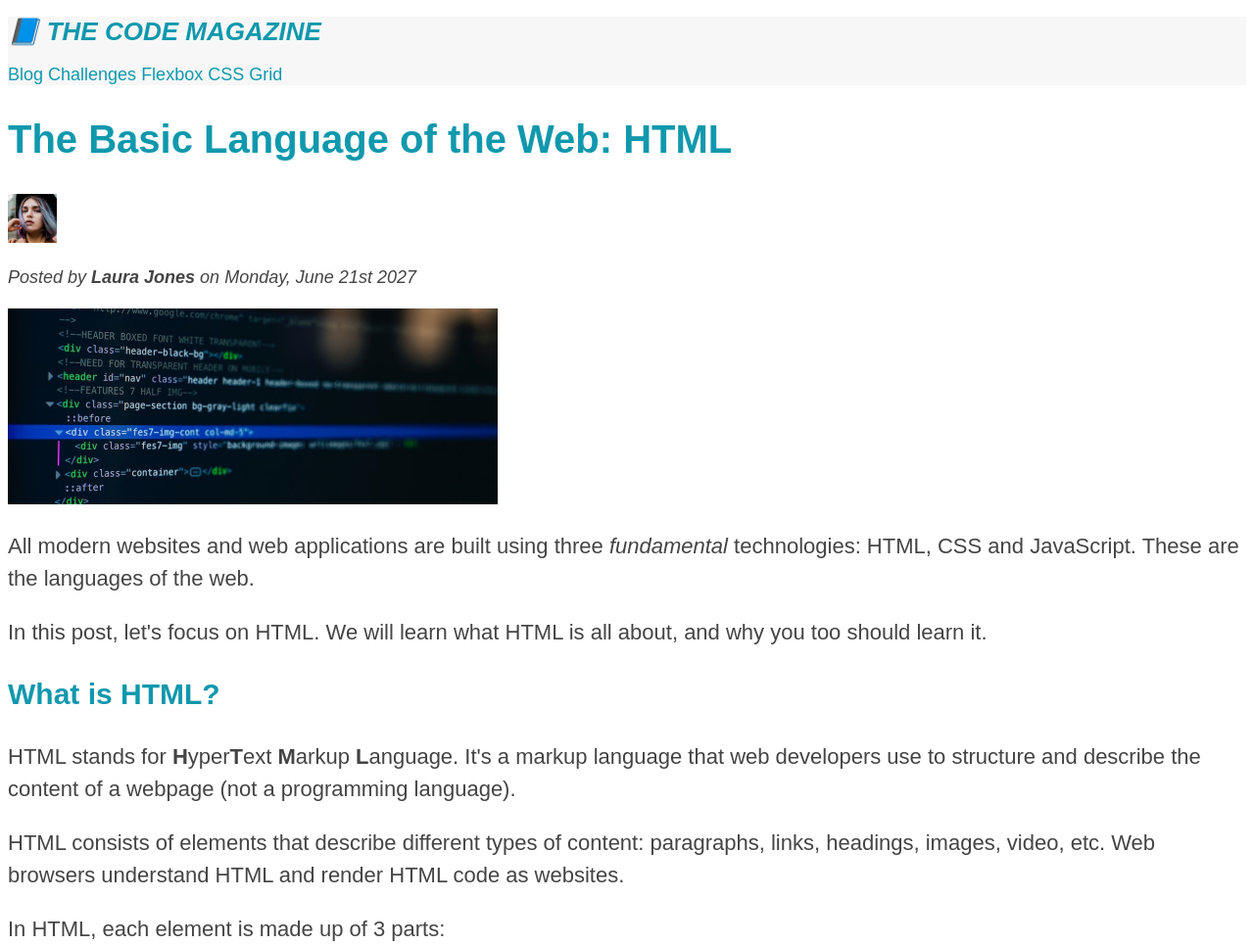
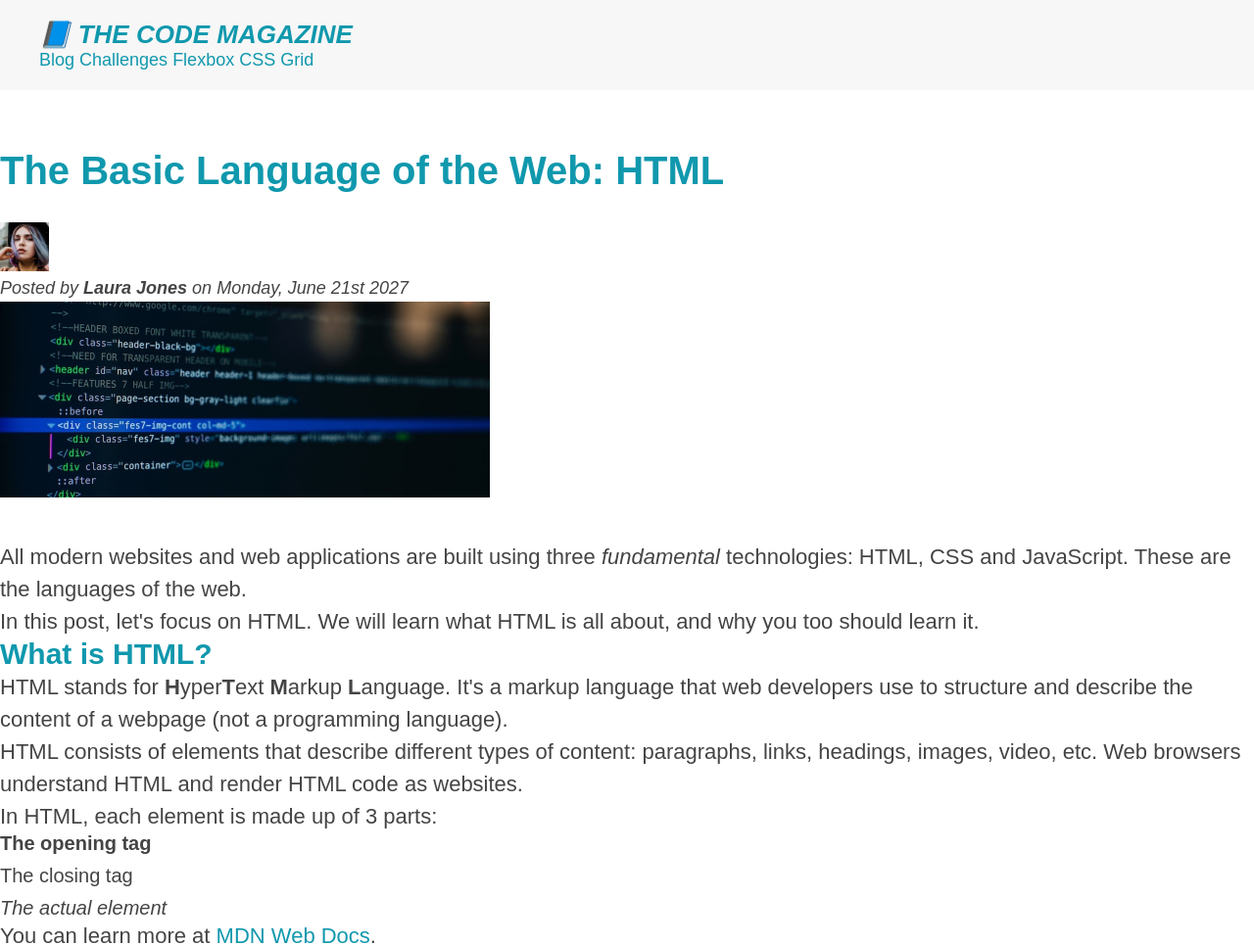
Before and after one commit to ylmztrkbatuhan/html-css, a plain HTML site: page starter/03-CSS-Fundamentals/index.html in a window 1280 px wide. Shown: the top 965 px of the page at 98% size. Drawn offline with Linux system fonts and the light colour scheme.

Commit message:
using margin and paddin

```diff
--- a/starter/03-CSS-Fundamentals/style.css
+++ b/starter/03-CSS-Fundamentals/style.css
@@ -1,6 +1,31 @@
+* {
+  margin: 0;
+  padding: 0;
+}
+
 body {
   color: #444;
   font-family: sans-serif;
+}
+
+.main-header {
+  background-color: #f7f7f7;
+  /* padding: 20px;
+  padding-left: 40px;
+  padding-right: 40px; */
+  padding: 20px 40px;
+  margin-bottom: 60px;
+}
+
+.post-header {
+  margin-bottom: 40px;
+}
+
+aside {
+  background-color: #f7f7f7;
+  border-top: 5px solid #1098ad;
+  border-bottom: 5px solid #1098ad;
+  padding: 50px 0;
 }
 
 h1,
@@ -18,6 +43,7 @@ h1 {
 
 h2 {
   font-size: 40px;
+  margin-bottom: 30px;
 }
 
 h3 {
@@ -37,8 +63,13 @@ p {
   line-height: 1.5;
 }
 
+li:last-child {
+  margin-bottom: 0;
+}
+
 li {
   font-size: 20px;
+  margin-bottom: 10px;
 }
 
 footer p {
@@ -65,16 +96,6 @@ article header p {
 
 .related {
   list-style: none;
-}
-
-.main-header {
-  background-color: #f7f7f7;
-}
-
-aside {
-  background-color: #f7f7f7;
-  border-top: 5px solid #1098ad;
-  border-bottom: 5px solid #1098ad;
 }
 
 /* .first-li {
```
